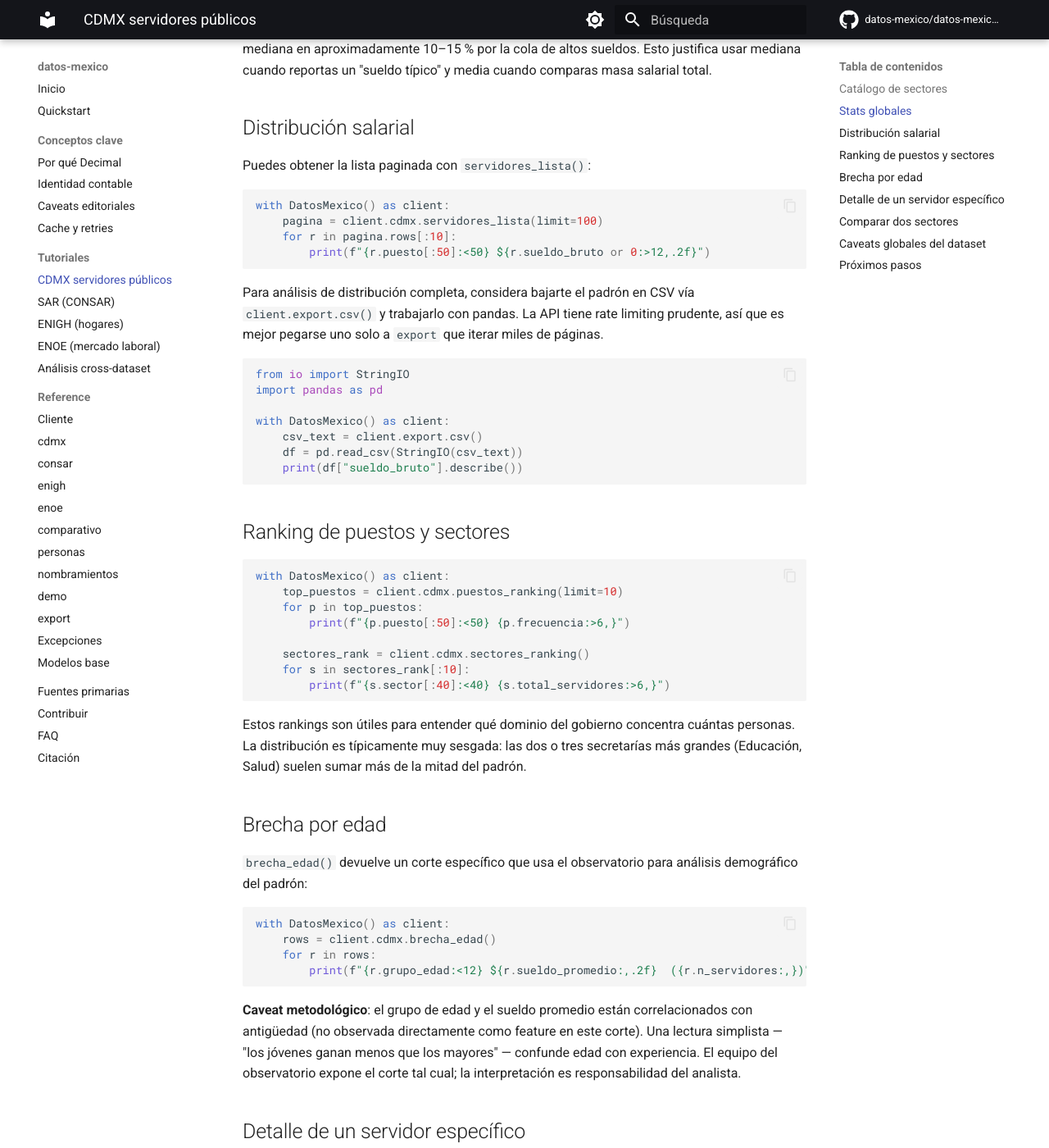
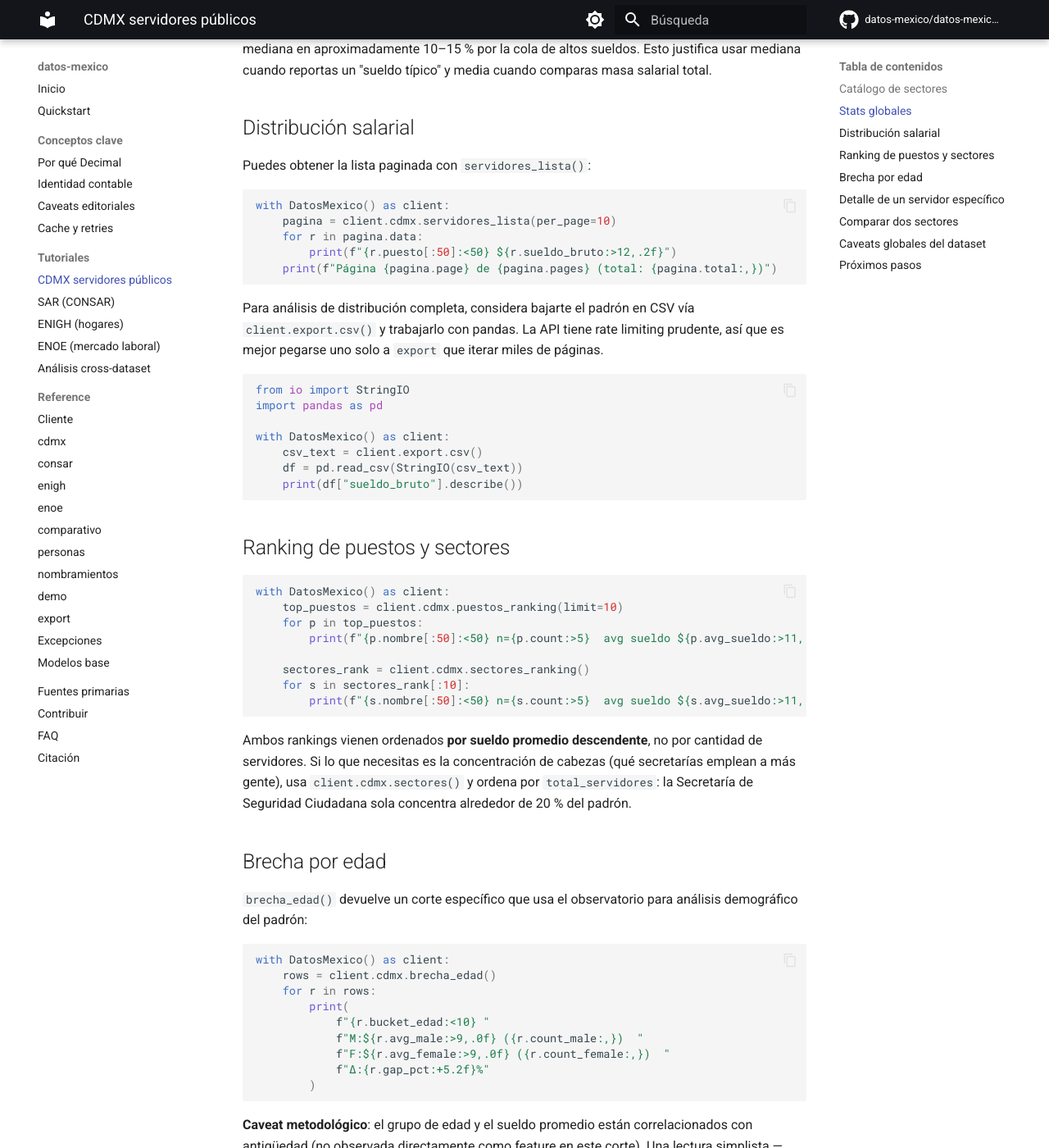
Before and after one commit to Datos-Mexico/datos-mexico-py, an MkDocs documentation site: the page built from docs/tutoriales/cdmx.md, in a window 1280 px wide and 1400 px high, scrolled down 1009 px. Shown: the whole window at 82% size. Built offline with MkDocs 1.6.1 and Material for MkDocs 9.7.7, drawn with Linux system fonts in a browser that asks for light colours; comment, search, counter and statistics services are not loaded; some of the changed text lies outside the part shown.

Commit message:
docs(tutoriales/cdmx): sincronizar bloques de código con modelos Pydantic
El tutorial pasaba el audit anterior porque sus bloques no se habían
revisado a fondo. Cuatro de los nueve crasheaban contra los modelos
actuales.

- servidores_lista: usaba el kwarg `limit` (no existe; el endpoint
  paginado usa `per_page`) y iteraba pagina.rows (PaginatedResponse
  expone `data`). El campo r.sueldo_bruto es MoneyStr no-nullable,
  así que removí el defensive `or 0`.

- puestos_ranking / sectores_ranking: usaban p.puesto, p.frecuencia,
  s.sector, s.total_servidores. Los modelos PuestoRanking y
  SectorRanking exponen `nombre`, `count` y `avg_sueldo`. Aproveché
  para corregir también la prosa: el endpoint ordena por sueldo, no
  por cabezas, y la afirmación de "dos o tres secretarías más grandes
  suman más de la mitad del padrón" no la sustenta este endpoint —
  esa lectura sale de sectores() ordenado por total_servidores.

- brecha_edad: usaba r.grupo_edad, r.sueldo_promedio, r.n_servidores.
  BrechaEdadRow expone bucket_edad, avg_male, avg_female, count_male,
  count_female y gap_pct (con desagregado por sexo en lugar de
  promedio único). Reescribí el print para mostrar la brecha real.

- sectores_compare: usaba cmp.sector_a.avg_salary y cmp.diff_avg_salary.
  SectorStats expone sueldo_bruto_avg; SectoresComparison no precomputa
  diferencia, así que la calculo localmente con guard contra None.

Bloques sectores(), dashboard_stats(), export.csv() y servidor_detail()
ya estaban correctos contra los modelos vigentes y no requirieron
cambios. Validado contra api.datos-itam.org con /tmp/test_cdmx_all.py:
los 9 bloques corren limpios.

````diff
--- a/docs/tutoriales/cdmx.md
+++ b/docs/tutoriales/cdmx.md
@@ -43,9 +43,10 @@ Puedes obtener la lista paginada con `servidores_lista()`:
 
 ```python
 with DatosMexico() as client:
-    pagina = client.cdmx.servidores_lista(limit=100)
-    for r in pagina.rows[:10]:
-        print(f"{r.puesto[:50]:<50} ${r.sueldo_bruto or 0:>12,.2f}")
+    pagina = client.cdmx.servidores_lista(per_page=10)
+    for r in pagina.data:
+        print(f"{r.puesto[:50]:<50} ${r.sueldo_bruto:>12,.2f}")
+    print(f"Página {pagina.page} de {pagina.pages} (total: {pagina.total:,})")
 ```
 
 Para análisis de distribución completa, considera bajarte el padrón en CSV vía `client.export.csv()` y trabajarlo con pandas. La API tiene rate limiting prudente, así que es mejor pegarse uno solo a `export` que iterar miles de páginas.
@@ -66,14 +67,14 @@ with DatosMexico() as client:
 with DatosMexico() as client:
     top_puestos = client.cdmx.puestos_ranking(limit=10)
     for p in top_puestos:
-        print(f"{p.puesto[:50]:<50} {p.frecuencia:>6,}")
+        print(f"{p.nombre[:50]:<50} n={p.count:>5}  avg sueldo ${p.avg_sueldo:>11,.2f}")
 
     sectores_rank = client.cdmx.sectores_ranking()
     for s in sectores_rank[:10]:
-        print(f"{s.sector[:40]:<40} {s.total_servidores:>6,}")
+        print(f"{s.nombre[:50]:<50} n={s.count:>5}  avg sueldo ${s.avg_sueldo:>11,.2f}")
 ```
 
-Estos rankings son útiles para entender qué dominio del gobierno concentra cuántas personas. La distribución es típicamente muy sesgada: las dos o tres secretarías más grandes (Educación, Salud) suelen sumar más de la mitad del padrón.
+Ambos rankings vienen ordenados **por sueldo promedio descendente**, no por cantidad de servidores. Si lo que necesitas es la concentración de cabezas (qué secretarías emplean a más gente), usa `client.cdmx.sectores()` y ordena por `total_servidores`: la Secretaría de Seguridad Ciudadana sola concentra alrededor de 20 % del padrón.
 
 ## Brecha por edad
 
@@ -83,7 +84,12 @@ Estos rankings son útiles para entender qué dominio del gobierno concentra cu
 with DatosMexico() as client:
     rows = client.cdmx.brecha_edad()
     for r in rows:
-        print(f"{r.grupo_edad:<12} ${r.sueldo_promedio:,.2f}  ({r.n_servidores:,})")
+        print(
+            f"{r.bucket_edad:<10} "
+            f"M:${r.avg_male:>9,.0f} ({r.count_male:,})  "
+            f"F:${r.avg_female:>9,.0f} ({r.count_female:,})  "
+            f"Δ:{r.gap_pct:+5.2f}%"
+        )
 ```
 
 **Caveat metodológico**: el grupo de edad y el sueldo promedio están correlacionados con antigüedad (no observada directamente como feature en este corte). Una lectura simplista — "los jóvenes ganan menos que los mayores" — confunde edad con experiencia. El equipo del observatorio expone el corte tal cual; la interpretación es responsabilidad del analista.
@@ -108,11 +114,13 @@ with DatosMexico() as client:
 ```python
 with DatosMexico() as client:
     cmp = client.cdmx.sectores_compare(a=1, b=2)
-    print(f"Sector A: {cmp.sector_a.nombre}")
-    print(f"  Sueldo medio:   ${cmp.sector_a.avg_salary:,.2f}")
-    print(f"Sector B: {cmp.sector_b.nombre}")
-    print(f"  Sueldo medio:   ${cmp.sector_b.avg_salary:,.2f}")
-    print(f"Diferencia: ${cmp.diff_avg_salary:,.2f}")
+    a, b = cmp.sector_a, cmp.sector_b
+    print(f"Sector A: {a.nombre}")
+    print(f"  Sueldo bruto medio: ${a.sueldo_bruto_avg:,.2f}  (n={a.total_servidores})")
+    print(f"Sector B: {b.nombre}")
+    print(f"  Sueldo bruto medio: ${b.sueldo_bruto_avg:,.2f}  (n={b.total_servidores})")
+    if a.sueldo_bruto_avg and b.sueldo_bruto_avg:
+        print(f"Diferencia A − B: ${a.sueldo_bruto_avg - b.sueldo_bruto_avg:+,.2f}")
 ```
 
 ## Caveats globales del dataset
````
